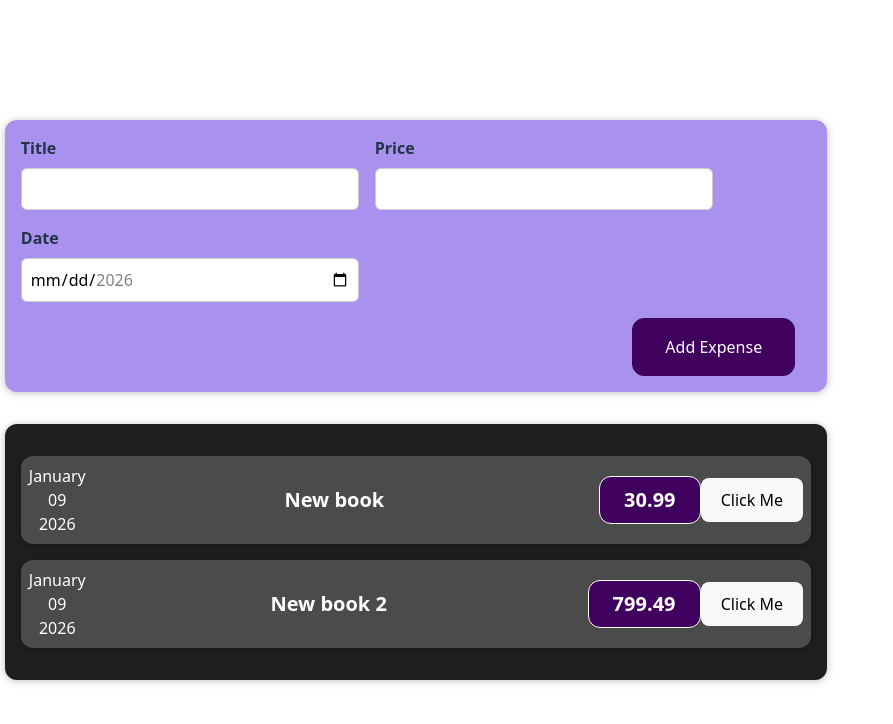
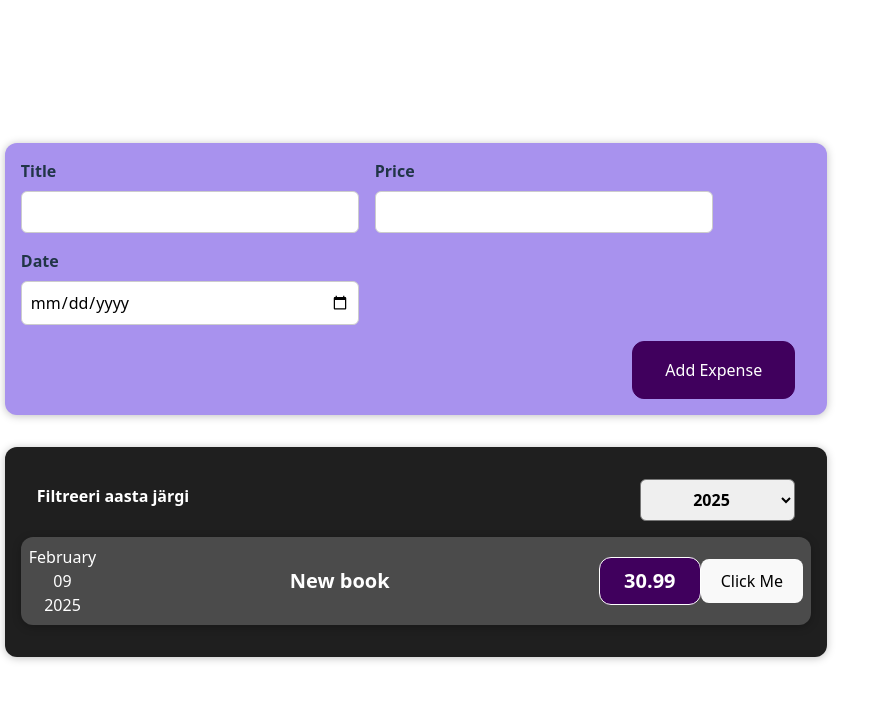
Before and after one commit to kxrl1/Expenses, a React (Vite) app: page / in a window 1280 px wide. Shown: the top 724 px of the page, without its empty margins (0-893 px from the left). Built offline with nearby package versions, Linux system fonts and the light colour scheme.

Commit message:
Ül 4 tehtud

```diff
--- a/src/App.jsx
+++ b/src/App.jsx
@@ -5,12 +5,12 @@ import NewExpense from './components/NewExpense/NewExpense.jsx';
 function App() {
   const expenses = [
     {
-      date: new Date(2026, 0, 9),
+      date: new Date(2025, 1, 9),
       title: 'New book',
       price: 30.99,
     },
     {
-      date: new Date(2026, 0, 9),
+      date: new Date(2024, 1, 9),
       title: 'New book 2',
       price: 799.49,
     }
--- a/src/components/Expenses/Expenses.jsx
+++ b/src/components/Expenses/Expenses.jsx
@@ -1,15 +1,35 @@
+import { useState } from 'react';
 import './Expenses.css';
 import Card from '../UI/Card.jsx';
 import ExpenseItem from './ExpenseItem.jsx';
+import ExpensesFilter from './ExpensesFilter';
 
 const Expenses = (props) => {
+  const [selectedYear, setSelectedYear] = useState('2025');
 
-    return (
-        <Card className='expenses'>
-            <ExpenseItem data={props.data[0]} />
-            <ExpenseItem data={props.data[1]} />
-        </Card>
-    );
+  const filterChangeHandler = (year) => {
+    console.log('Expenses: saadud aasta', year);
+    setSelectedYear(year);
+  };
+
+  console.log('Expenses: hetkel valitud aasta', selectedYear);
+
+  const filteredExpenses = props.data.filter(expense => {
+    return expense.date.getFullYear().toString() === selectedYear;
+  });
+
+  return (
+    <Card className='expenses'>
+      <ExpensesFilter
+        selected={selectedYear}
+        onChangeFilter={filterChangeHandler}
+      />
+
+      {filteredExpenses.map((expense) => (
+        <ExpenseItem key={expense.title} data={expense} />
+      ))}
+    </Card>
+  );
 }
 
 export default Expenses;
--- /dev/null
+++ b/src/components/Expenses/ExpensesFilter.css
@@ -0,0 +1,24 @@
+.expenses-filter {
+    color: white;
+    padding: 0 1rem;
+}
+
+.expenses-filter__control {
+    display: flex;
+    width: 100%;
+    align-items: center;
+    justify-content: space-between;
+    margin: 1rem 0;
+}
+
+.expenses-filter label {
+    font-weight: bold;
+    margin-bottom: 0.5rem;
+}
+
+.expenses-filter select {
+    font: inherit;
+    padding: 0.5rem 3rem;
+    font-weight: bold;
+    border-radius: 6px;
+}
--- /dev/null
+++ b/src/components/Expenses/ExpensesFilter.jsx
@@ -0,0 +1,24 @@
+import './ExpensesFilter.css';
+
+const ExpensesFilter = (props) => {
+  const dropdownChangeHandler = (event) => {
+    console.log('ExpensesFilter: valiti aasta', event.target.value);
+    props.onChangeFilter(event.target.value);
+  };
+
+  return (
+    <div className='expenses-filter'>
+      <div className='expenses-filter__control'>
+        <label>Filtreeri aasta järgi</label>
+        <select value={props.selected} onChange={dropdownChangeHandler}>
+          <option value='2026'>2026</option>
+          <option value='2025'>2025</option>
+          <option value='2024'>2024</option>
+          <option value='2023'>2023</option>
+        </select>
+      </div>
+    </div>
+  );
+};
+
+export default ExpensesFilter;
--- a/src/components/NewExpense/ExpenseForm.jsx
+++ b/src/components/NewExpense/ExpenseForm.jsx
@@ -59,7 +59,7 @@ const ExpenseForm = (props) => {
                 </div>
                 <div className="new-expense__control">
                     <label>Date</label>
-                    <input type="date" min="2026-01-01" max="2026-12-31" onChange={dateChangeHandler} value={userInput.enteredDate} />
+                    <input type="date" min="2023-01-01" max="2026-12-31" onChange={dateChangeHandler} value={userInput.enteredDate} />
                 </div>
             </div>
             <div className="new-expense__actions">
```
